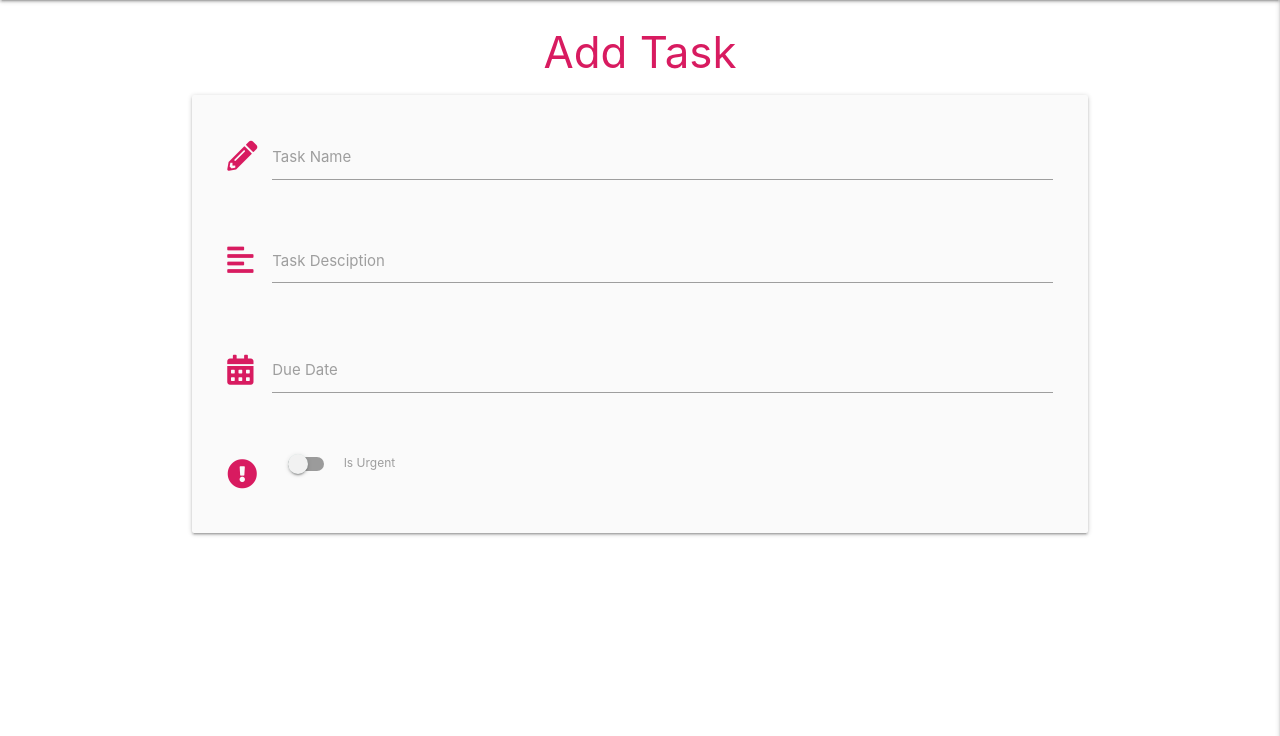
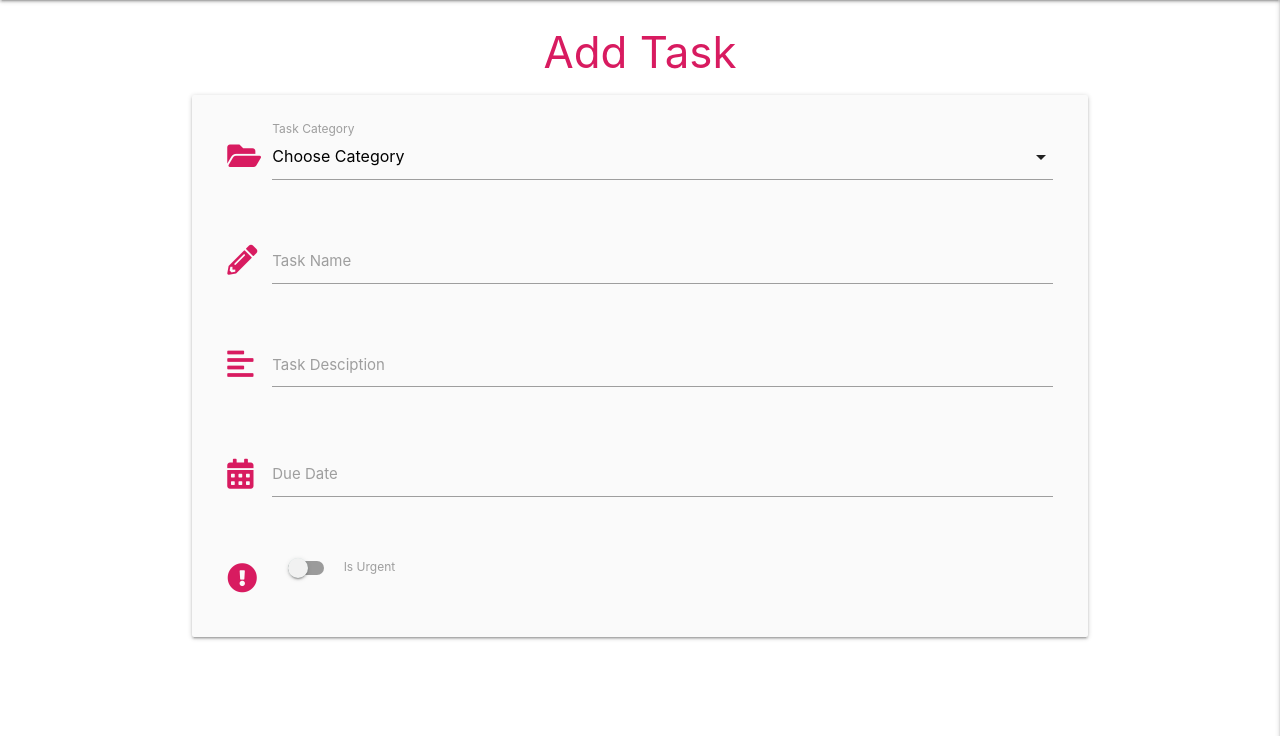
Before and after one commit to Lucyjpjones/task-manager-new, a Flask app: page /add_task in a window 1280 px wide. Shown: the part 64-800 px from the top of the page. Run offline with Flask 2, Linux system fonts and the light colour scheme; data that the repository does not hold is empty; some libraries are stand-ins or nearby versions.

Commit message:
Add categories dropdown

```diff
--- a/app.py
+++ b/app.py
@@ -98,7 +98,8 @@ def logout():
 
 @app.route("/add_task")
 def add_task():
-    return render_template("add_task.html")
+    categories = mongo.db.categories.find().sort("category_name", 1)
+    return render_template("add_task.html", categories=categories)
 
 
 if __name__ == "__main__":
--- a/static/js/script.js
+++ b/static/js/script.js
@@ -2,6 +2,7 @@ $(document).ready(function () {
   $(".sidenav").sidenav({ edge: "right" });
   $(".collapsible").collapsible();
   $(".tooltipped").tooltip();
+  $("select").formSelect();
   $(".datepicker").datepicker({
     format: "dd mmmm, yyyy",
     yearRange: 3,
--- a/templates/add_task.html
+++ b/templates/add_task.html
@@ -4,6 +4,23 @@
 
 <div class="row card-panel grey lighten-5">
   <form class="col s12" method="POST" action="">
+    <div class="row">
+      <div class="input-field col s12">
+        <i class="fas fa-folder-open prefix pink-text text-darken-1"></i>
+        <select
+          id="category_name"
+          name="category_name"
+          class="validate"
+          required
+        >
+          <option value="" disabled selected>Choose Category</option>
+          {% for category in categories %}
+            <option value="{{ category.category_name }}">{{ category.category_name }}</option>
+          {% endfor %}
+        </select>
+        <label for="category_name">Task Category</label>
+      </div>
+    </div>
     <div class="row">
       <div class="input-field col s12">
         <i class="fas fa-pencil-alt prefix pink-text text-darken-1"></i>
```
